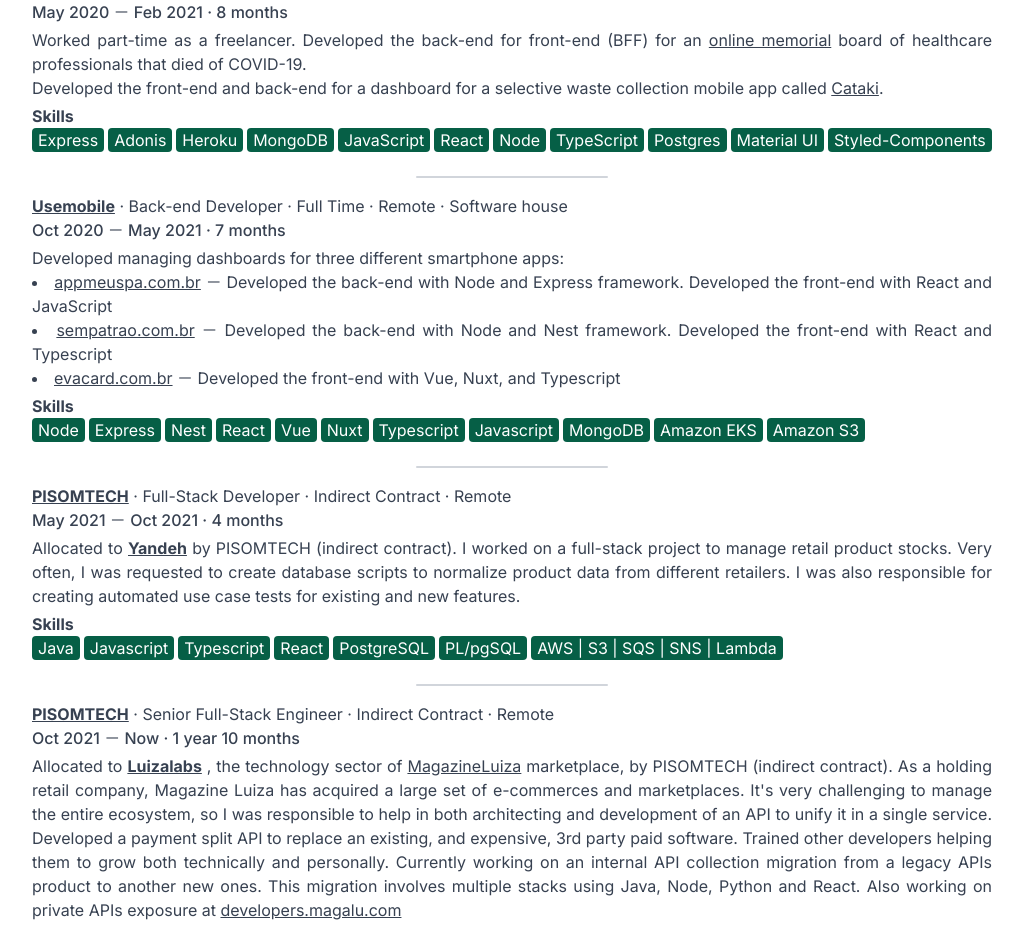
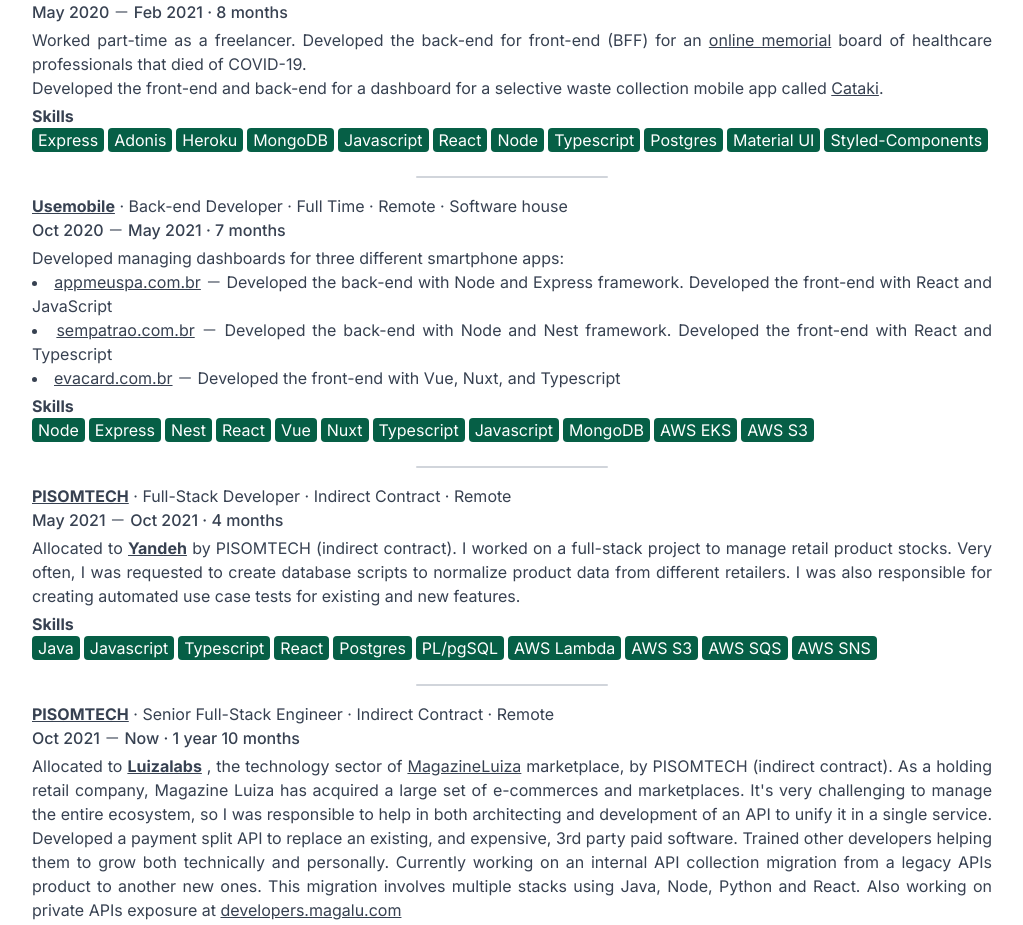
Before and after one commit to Pacheco95/resume, a Next.js app: page / in a window 1280 px wide. Shown: the part 1008-1933 px from the top of the page, without its empty margins (128-1151 px from the left). Built offline with nearby package versions, Linux system fonts and the light colour scheme.

Commit message:
chore: replace skills by constants

```diff
--- a/src/app/experiences.tsx
+++ b/src/app/experiences.tsx
@@ -1,6 +1,7 @@
 import ExternalLink from "@/components/ExternalLink";
 import { dash } from "@/separators";
 import type { ReactNode } from "react";
+import * as t from "@/constants/technologies";
 
 export interface WorkExperience {
   company: {
@@ -47,18 +48,18 @@
       "Reduced client onboarding duration from months to minutes.",
     ],
     skills: [
-      "Java",
-      "Tomcat",
-      "Spring Boot",
-      "JUnit",
-      "MongoDB",
-      "GCE",
-      "GKE",
-      "Prometheus",
-      "Grafana",
-      "Kibana",
-      "Vue",
-      "CI/CD",
+      t.java,
+      t.tomcat,
+      t.springBoot,
+      t.junit,
+      t.mongodb,
+      t.gce,
+      t.gke,
+      t.prometheus,
+      t.grafana,
+      t.kibana,
+      t.vue,
+      t.cicd,
     ],
     tags: ["Full-time", "Hybrid"],
   },
@@ -84,17 +85,17 @@
       </p>
     ),
     skills: [
-      "Express",
-      "Adonis",
-      "Heroku",
-      "MongoDB",
-      "JavaScript",
-      "React",
-      "Node",
-      "TypeScript",
-      "Postgres",
-      "Material UI",
-      "Styled-Components",
+      t.express,
+      t.adonis,
+      t.heroku,
+      t.mongodb,
+      t.js,
+      t.react,
+      t.node,
+      t.ts,
+      t.postgres,
+      t.materialUI,
+      t.styledComponents,
     ],
     tags: ["Part-Time", "Remote"],
   },
@@ -137,17 +138,17 @@
       </>
     ),
     skills: [
-      "Node",
-      "Express",
-      "Nest",
-      "React",
-      "Vue",
-      "Nuxt",
-      "Typescript",
-      "Javascript",
-      "MongoDB",
-      "Amazon EKS",
-      "Amazon S3",
+      t.node,
+      t.express,
+      t.nest,
+      t.react,
+      t.vue,
+      t.nuxt,
+      t.ts,
+      t.js,
+      t.mongodb,
+      t.eks,
+      t.awsS3,
     ],
     tags: ["Full Time", "Remote", "Software house"],
   },
@@ -175,13 +176,16 @@
       </p>
     ),
     skills: [
-      "Java",
-      "Javascript",
-      "Typescript",
-      "React",
-      "PostgreSQL",
-      "PL/pgSQL",
-      "AWS | S3 | SQS | SNS | Lambda",
+      t.java,
+      t.js,
+      t.ts,
+      t.react,
+      t.postgres,
+      t.plPgsql,
+      t.awsLambda,
+      t.awsS3,
+      t.awsSQS,
+      t.awsSNS,
     ],
     tags: ["Indirect Contract", "Remote"],
   },
@@ -216,22 +220,22 @@
       <em key={1}>Reduced costs by approximately R$ 10 million a year.</em>,
     ],
     skills: [
-      "Python",
-      "Java",
-      "Javascript",
-      "Typescript",
-      "Node",
-      "Kubernetes",
-      "FastAPI",
-      "Flask",
-      "GCP",
-      "GKE",
-      "GCE",
-      "MongoDB",
-      "Redis",
-      "RabbitMQ",
-      "Prometheus",
-      "Grafana",
+      t.python,
+      t.java,
+      t.js,
+      t.ts,
+      t.node,
+      t.kubernetes,
+      t.fastAPI,
+      t.flask,
+      t.gcp,
+      t.gke,
+      t.gce,
+      t.mongodb,
+      t.redis,
+      t.rabbitmq,
+      t.prometheus,
+      t.grafana,
     ],
     tags: ["Indirect Contract", "Remote"],
   },
--- /dev/null
+++ b/src/constants/index.ts
@@ -0,0 +1 @@
+export * from "./technologies";
--- /dev/null
+++ b/src/constants/technologies.ts
@@ -0,0 +1,38 @@
+export const adonis = "Adonis";
+export const eks = "AWS EKS";
+export const awsLambda = "AWS Lambda";
+export const cicd = "CI/CD";
+export const express = "Express";
+export const fastAPI = "FastAPI";
+export const flask = "Flask";
+export const gce = "GCE";
+export const gcp = "GCP";
+export const gke = "GKE";
+export const grafana = "Grafana";
+export const heroku = "Heroku";
+export const java = "Java";
+export const js = "Javascript";
+export const junit = "JUnit";
+export const kibana = "Kibana";
+export const kubernetes = "Kubernetes";
+export const materialUI = "Material UI";
+export const mongodb = "MongoDB";
+export const nest = "Nest";
+export const node = "Node";
+export const nuxt = "Nuxt";
+export const plPgsql = "PL/pgSQL";
+export const postgres = "Postgres";
+export const postgresql = "PostgreSQL";
+export const prometheus = "Prometheus";
+export const python = "Python";
+export const rabbitmq = "RabbitMQ";
+export const react = "React";
+export const redis = "Redis";
+export const awsS3 = "AWS S3";
+export const awsSNS = "AWS SNS";
+export const springBoot = "Spring Boot";
+export const awsSQS = "AWS SQS";
+export const styledComponents = "Styled-Components";
+export const tomcat = "Tomcat";
+export const ts = "Typescript";
+export const vue = "Vue";
```
Also changed, not shown: 1 other file (tests, documents, lock files or other folders).
